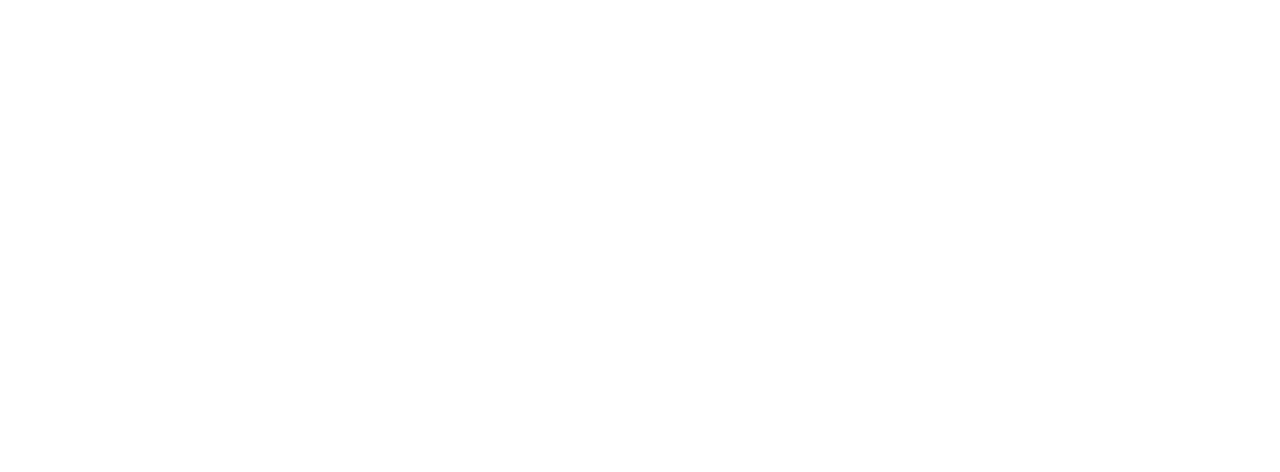
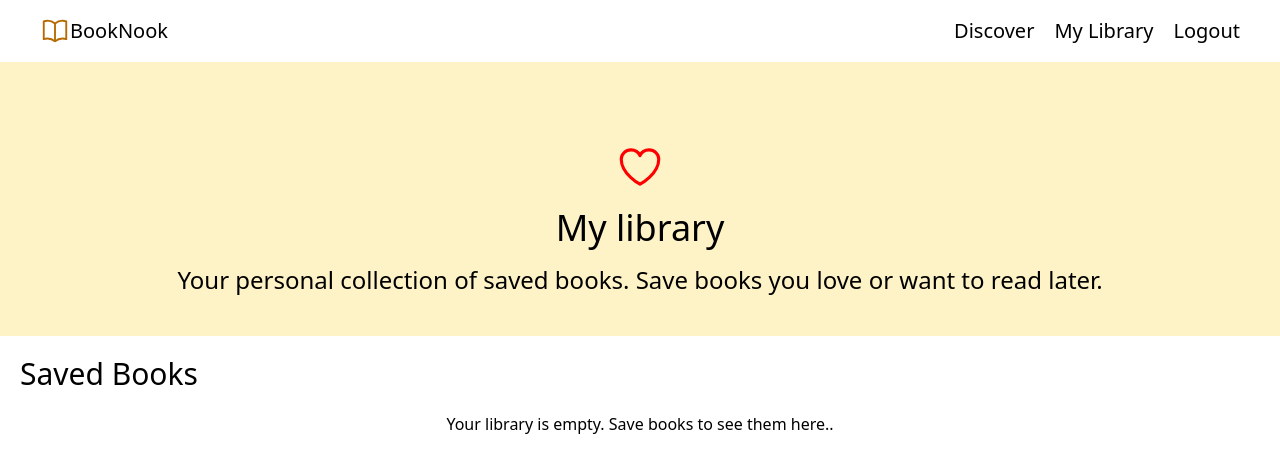
Before and after one commit to anicperica/BookNook, a React (Vite) app: page /library in a window 1280 px wide. Shown: the top 472 px of the page. Built offline with nearby package versions, Linux system fonts and the light colour scheme; sample sign-in values are in the browser's storage.

Commit message:
Implement library and related functionality

```diff
--- a/src/components/BookCard.tsx
+++ b/src/components/BookCard.tsx
@@ -1,17 +1,30 @@
 import BookImage from "../assets/images/BookImage.jpg";
 import HearthIcon from "./svg/HearthIcon";
-
 interface BookCardProps {
   title: string;
   author: string;
+  onSave?: () => void;
+  isSaved?: boolean;
 }
 
-export default function BookCard({ title, author }: BookCardProps) {
+export default function BookCard({
+  title,
+  author,
+  isSaved,
+  onSave,
+}: BookCardProps) {
   return (
-    <div className="flex flex-col justify-start items-start max-w-[400px] h-[550px] rounded-lg overflow-hidden bg-white  shadow-md transform transition duration-300 hover:-translate-y-2 hover:shadow-xl">
+    <div className="flex flex-col justify-start items-start max-w-[300px] h-[300px] rounded-lg overflow-hidden bg-white  shadow-md transform transition duration-300 hover:-translate-y-2 hover:shadow-xl">
       <div className="relative w-full h-[85%]">
-        <button className="absolute top-2 right-2 rounded-full p-2 bg-white">
-          <HearthIcon width={25} height={25} color="black" />
+        <button
+          onClick={onSave}
+          className="absolute top-2 right-2 rounded-full p-2 bg-white"
+        >
+          <HearthIcon
+            width={25}
+            height={25}
+            color={isSaved ? "red" : "black"}
+          />
         </button>
         <img
           src={BookImage}
@@ -19,7 +32,7 @@
           className="w-full h-full  object-cover object-center "
         />
       </div>
-      <div className=" flex flex-col gap-2 px-4 pt-3  ">
+      <div className=" flex flex-col gap-2 px-4 py-3  ">
         <h1 className="text-xl font-bold">{title}</h1>
         <h2 className="text-gray-600">{`by ${author}`}</h2>
       </div>
--- a/src/components/BookList.tsx
+++ b/src/components/BookList.tsx
@@ -1,25 +1,25 @@
 import axios from "axios";
 import { useState, useEffect } from "react";
 import BookCard from "./BookCard";
-
-interface Book {
-  title: string;
-  author: string;
-}
+import type { Book } from "../types";
 
 interface BookListProps {
   limit: number;
   refreshkey: number;
 }
 
-export default function BookList({ limit,refreshkey }: BookListProps) {
+export default function BookList({ limit, refreshkey }: BookListProps) {
   const [books, setBooks] = useState<Book[]>([]);
+  const [savedBooks, setSavedBooks] = useState<Book[]>(() => {
+    return JSON.parse(localStorage.getItem("savedBooks") || "[]");
+  });
+  const token = localStorage.getItem("token");
 
   useEffect(() => {
     axios
       .get(`https://bootcamp2025.depster.me/api/books?limit=${limit}`, {
         headers: {
-          Authorization: `Bearer ${localStorage.getItem("token")}`,
+          Authorization: `Bearer ${token}`,
         },
       })
       .then((res) => {
@@ -30,12 +30,42 @@
         alert("Failed to fetch books");
         console.log(err);
       });
-  }, [refreshkey]);
+  }, [refreshkey, limit]);
 
+  const handleSave = (book: Book) => {
+    const isAlreadySaved = savedBooks.find(
+      (savedBook) =>
+        savedBook.title === book.title && savedBook.author === book.author
+    );
+    if (isAlreadySaved) {
+      const updated = savedBooks.filter(
+        (savedBook) =>
+          !(savedBook.title === book.title && savedBook.author === book.author)
+      );
+      setSavedBooks(updated);
+      localStorage.setItem("savedBooks", JSON.stringify(updated));
+    } else {
+      const updated = [...savedBooks, book];
+      setSavedBooks(updated);
+      localStorage.setItem("savedBooks", JSON.stringify(updated));
+    }
+  };
   return (
-    <div>
+    <div className="flex items-center justify-center gap-4 mb-6">
       {books.map((book, index) => (
-        <BookCard key={index} title={book.title} author={book.author} />
+        <BookCard
+          key={index}
+          title={book.title}
+          author={book.author}
+          onSave={() => handleSave(book)}
+          isSaved={
+            !!savedBooks.find(
+              (savedBook) =>
+                savedBook.title === book.title &&
+                savedBook.author === book.author
+            )
+          }
+        />
       ))}
     </div>
   );
--- a/src/components/DiscoverContent.tsx
+++ b/src/components/DiscoverContent.tsx
@@ -4,15 +4,17 @@
 
 const LIMIT_ARRAY = [1, 2, 3];
 
+interface DiscoverContentProps {
+  queryLimit: number;
+  setQueryLimit: (number: number) => void;
+  onRefresh: () => void;
+}
+
 export default function DiscoverContent({
   queryLimit,
   setQueryLimit,
   onRefresh,
-}: {
-  queryLimit: number;
-  setQueryLimit: (n: number) => void;
-  onRefresh: () => void;
-}) {
+}: DiscoverContentProps) {
   return (
     <div className="flex flex-col justify-center items-center py-15 bg-amber-100">
       <BookIcon width={50} height={50} color="#b66b02" />
--- /dev/null
+++ b/src/components/LibraryBookList.tsx
@@ -0,0 +1,33 @@
+import { useState } from "react";
+import BookCard from "./BookCard";
+import type { Book } from "../types";
+
+export default function LibraryBookList() {
+  const [savedBooks, setSavedBooks] = useState<Book[]>(() =>
+    JSON.parse(localStorage.getItem("savedBooks") || "[]")
+  );
+
+  const handleRemove = (book: Book) => {
+    const updated = savedBooks.filter(
+      (savedBook) =>
+        !(savedBook.title === book.title && savedBook.author === book.author)
+    );
+    setSavedBooks(updated);
+    localStorage.setItem("savedBooks", JSON.stringify(updated));
+  };
+
+  return (
+    <div className="flex items-center justify-center gap-4 mb-6">
+      {savedBooks.length === 0 && <p>Your library is empty. Save books to see them here..</p>}
+      {savedBooks.map((book, index) => (
+        <BookCard
+          key={index}
+          title={book.title}
+          author={book.author}
+          isSaved={true}
+          onSave={() => handleRemove(book)}
+        />
+      ))}
+    </div>
+  );
+}
--- /dev/null
+++ b/src/components/LibraryHeroSection.tsx
@@ -0,0 +1,14 @@
+import HearthIcon from "../components/svg/HearthIcon";
+
+export default function LibraryHeroSection() {
+  return (
+    <div className="flex flex-col justify-center items-center gap-4 pt-20 pb-10 bg-amber-100">
+      <HearthIcon width={50} height={50} color="red" />
+      <h1 className="text-4xl">My library</h1>
+      <h2 className="text-2xl">
+        Your personal collection of saved books. Save books you love or want to
+        read later.
+      </h2>
+    </div>
+  );
+}
--- a/src/components/Navbar.tsx
+++ b/src/components/Navbar.tsx
@@ -3,21 +3,30 @@
 import BookIcon from "./svg/BookIcon";
 
 export default function Navbar() {
-  const navigate =useNavigate();
-  const handleLogout = () =>{
+  const navigate = useNavigate();
+  const handleLogout = () => {
     localStorage.removeItem("token");
     navigate("/login");
-  }
+  };
   return (
     <div className="flex justify-between items-center px-10 py-4 bg-white text-xl">
-      <div className="flex flex-row justify-center items-center" >
+      <div className="flex flex-row justify-center items-center">
         <BookIcon width={30} height={30} color="#b66b02" />
         <h1>BookNook</h1>
       </div>
       <div className="flex gap-5">
-        <Link to="/" className="hover:text-primary hover:underline">Discover</Link>
-        <Link to="/library" className="hover:text-primary hover:underline">My Library</Link>
-        <button onClick={handleLogout} className="over:text-primary hover:underline">Logout</button>
+        <Link to="/" className="hover:text-primary hover:underline">
+          Discover
+        </Link>
+        <Link to="/library" className="hover:text-primary hover:underline">
+          My Library
+        </Link>
+        <button
+          onClick={handleLogout}
+          className="hover:text-primary hover:underline"
+        >
+          Logout
+        </button>
       </div>
     </div>
   );
--- a/src/components/ProtectedRoute.tsx
+++ b/src/components/ProtectedRoute.tsx
@@ -1,12 +1,17 @@
-
 import { Navigate } from "react-router-dom";
 
-export default function ProtectedRoute({children}:{ children: React.ReactNode  }){
-    const token = localStorage.getItem("token");
+export default function ProtectedRoute({
+  children,
+}: {
+  children: React.ReactNode;
+}) {
+  const token = localStorage.getItem("token");
 
-    if(!token){
-        return <Navigate to="/login" replace/>
+  if (!token) {
+    return <Navigate to="/login" replace />;
+    // window.location.href = "/login";
+    return null;
+  }
 
-    }
-    return children
+  return children;
 }
--- a/src/pages/DiscoveryPage/DiscoverPage.tsx
+++ b/src/pages/DiscoveryPage/DiscoverPage.tsx
@@ -7,6 +7,7 @@
   const [refreshKey, setRefreshKey] = useState(0);
 
   const handleRefresh = () => setRefreshKey((key) => key + 1);
+
 
   return (
     <>
--- a/src/pages/LibraryPage/LibraryPage.tsx
+++ b/src/pages/LibraryPage/LibraryPage.tsx
@@ -1,6 +1,13 @@
+import LibraryHeroSection from "../../components/LibraryHeroSection";
+import Navbar from "../../components/Navbar";
+import LibraryBookList from "../../components/LibraryBookList";
 export default function LibraryPage(){
     return(
-        <>
-        </>
+       <div>
+        <Navbar/>
+        <LibraryHeroSection/>
+        <h1 className="p-5 text-3xl ">Saved Books</h1>
+        <LibraryBookList/>
+       </div>
     );
 }
--- a/src/pages/LoginPage/LoginPage.tsx
+++ b/src/pages/LoginPage/LoginPage.tsx
@@ -14,8 +14,8 @@
         email,
         password,
       });
-      console.log(res.data);
-      localStorage.setItem("token", res.data.data.token);
+      console.log("ovo je vraceno", res.data);
+      localStorage.setItem("token", res.data.data.token); //ovo u jwt preimenovat
       navigate("/");
     } catch (err) {
       alert("Login failed");
```
Also changed, not shown: src/types/index.ts (+4 -7 lines), 1 other file (tests, documents, lock files or other folders).
